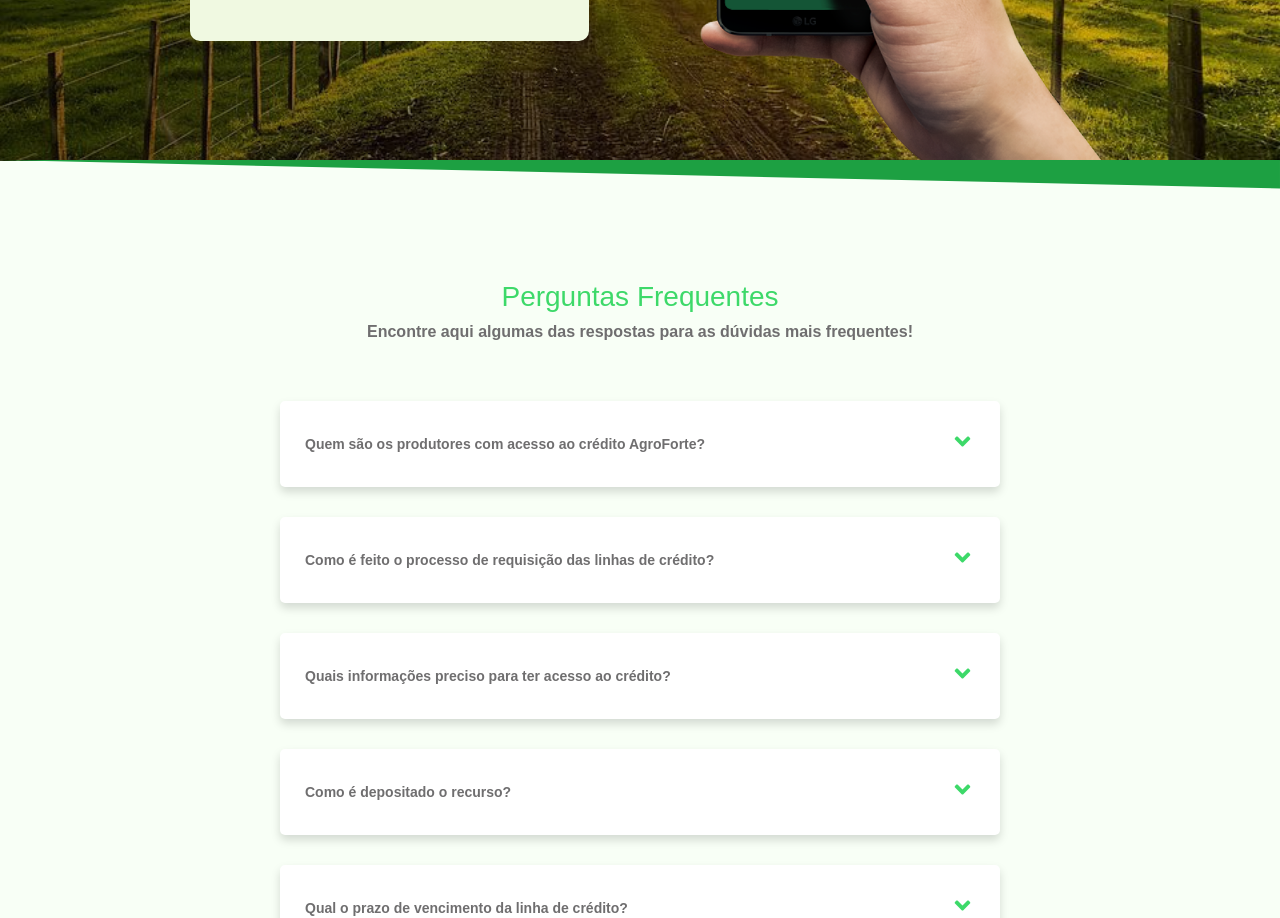
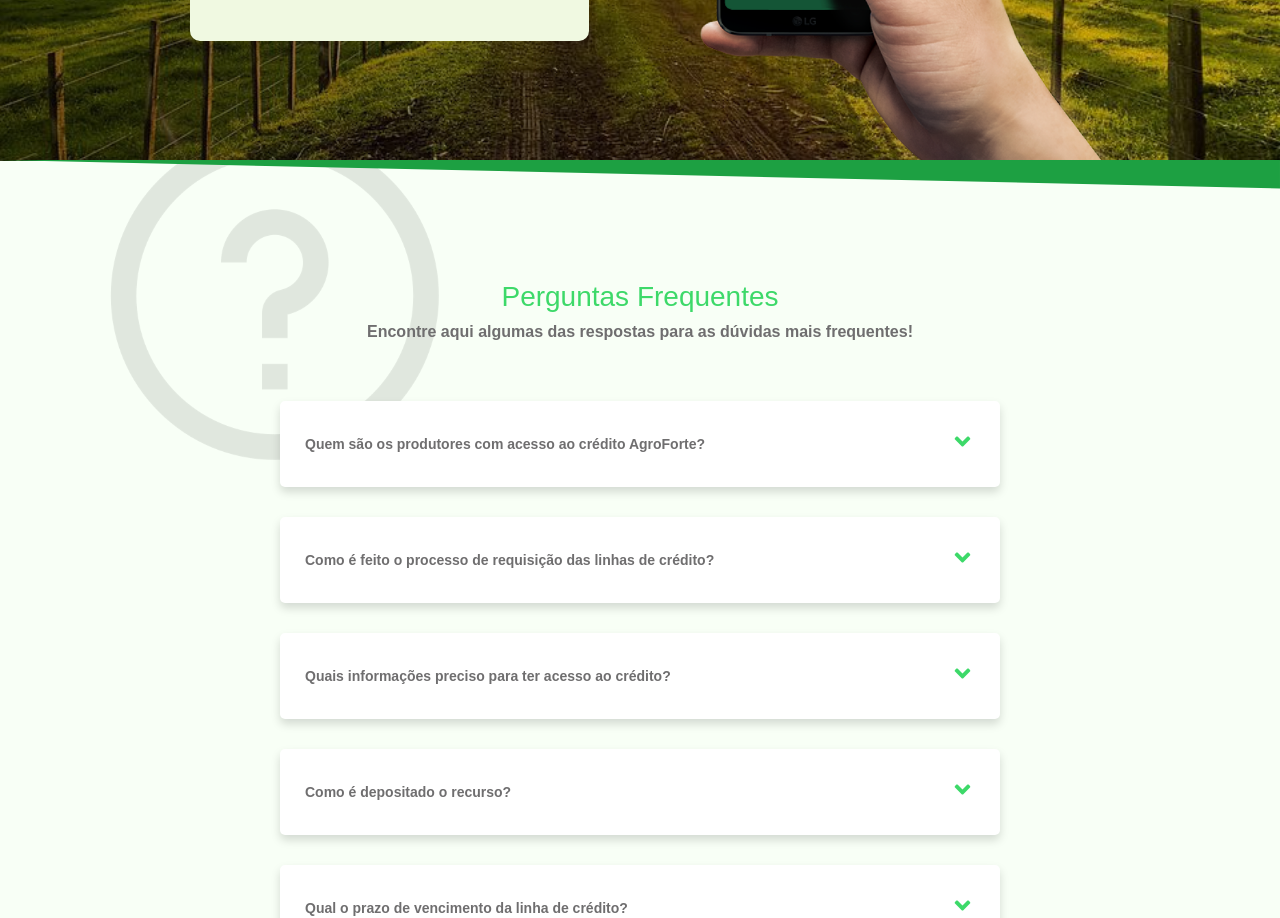
Before and after one commit to rodrigopdo/website-agroforte, a Next.js app: page / in a window 1280 px wide. Shown: the part 3060-3978 px from the top of the page. Built offline with nearby package versions, Linux system fonts and the light colour scheme.

Commit message:
faq bg done

```diff
--- a/src/components/Accordion/index.js
+++ b/src/components/Accordion/index.js
@@ -14,11 +14,10 @@ const Accordion = () => {
   }
   return (
     <Wrapper>
+      <img src="/question.svg"/>
       <FaqContainer>
-
         <Question>
           <Header>
-          {/* <img src="/question.svg"/> */}
           <h2>Perguntas Frequentes</h2>
           <h4>Encontre aqui algumas das respostas para as dúvidas mais frequentes!</h4>
           </Header>
--- a/src/components/Accordion/styles.js
+++ b/src/components/Accordion/styles.js
@@ -6,6 +6,15 @@ export const Wrapper = styled.div `
   height: auto;
   width: 100vw;
   justify-content: center;
+    img {
+    position: absolute;
+    left: 10rem;
+    margin-top: -4rem;
+    height: 35rem;
+    z-index: -1;
+    opacity: 0.1;
+    }
+
 `;
 
 export const FaqContainer = styled.div `
@@ -25,8 +34,6 @@ export const Header = styled.div `
   display: flex;
   flex-direction: column;
   text-align: center;
-
-
   h2 {
     color: #3dd969;
     font-size: 2.8rem;
@@ -71,19 +78,20 @@ export const Title = styled.div `
 `;
 
 export const ArrowIcon = styled.span `
-    font-size: 2.5rem;
-    color: #3DD969;
-    font-weight: 700;
+  font-size: 2.5rem;
+  color: #3DD969;
+  font-weight: 700;
 `;
 
 export const Answer = styled.p `
   color: #333333;
   max-height: ${props=> props.show ? '40rem' : '0'};
-  ${'' /* opacity: ${props=> props.show ? '1' :  '0'}; */}
   font-size: 1.4rem;
+  margin-right: 3rem;
   font-weight: 400;
   overflow: hidden;
   transition: all 0.5s ease;
+
 `;
 
 // export const Dropped= styled.p `
```
